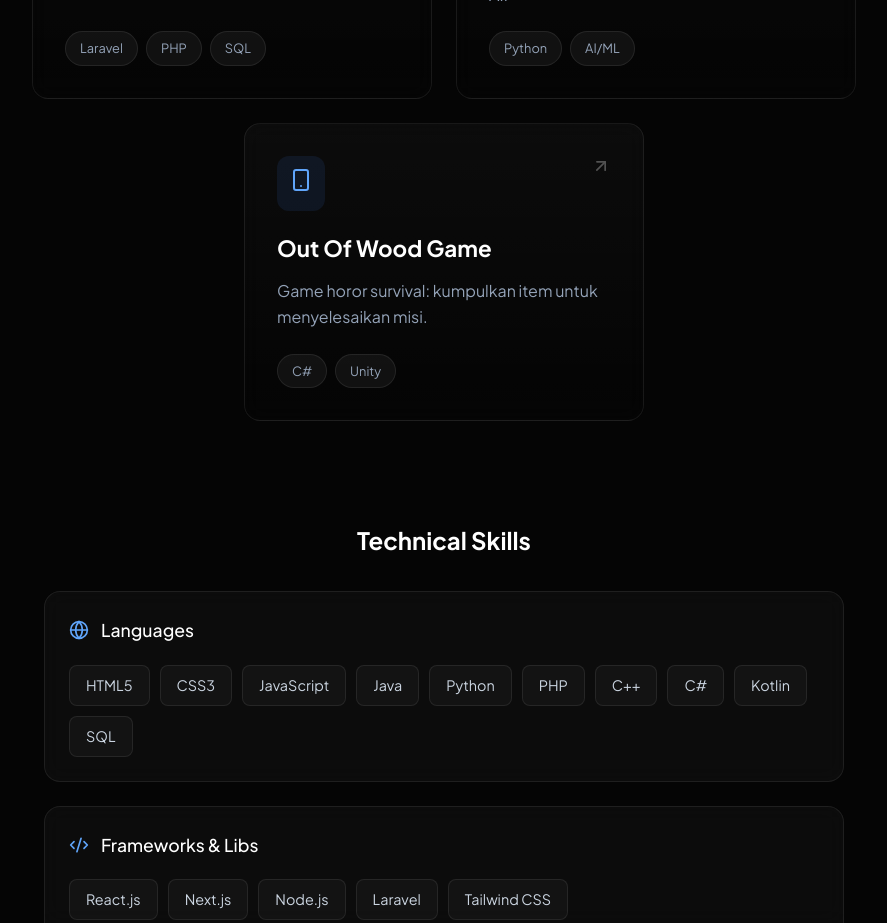
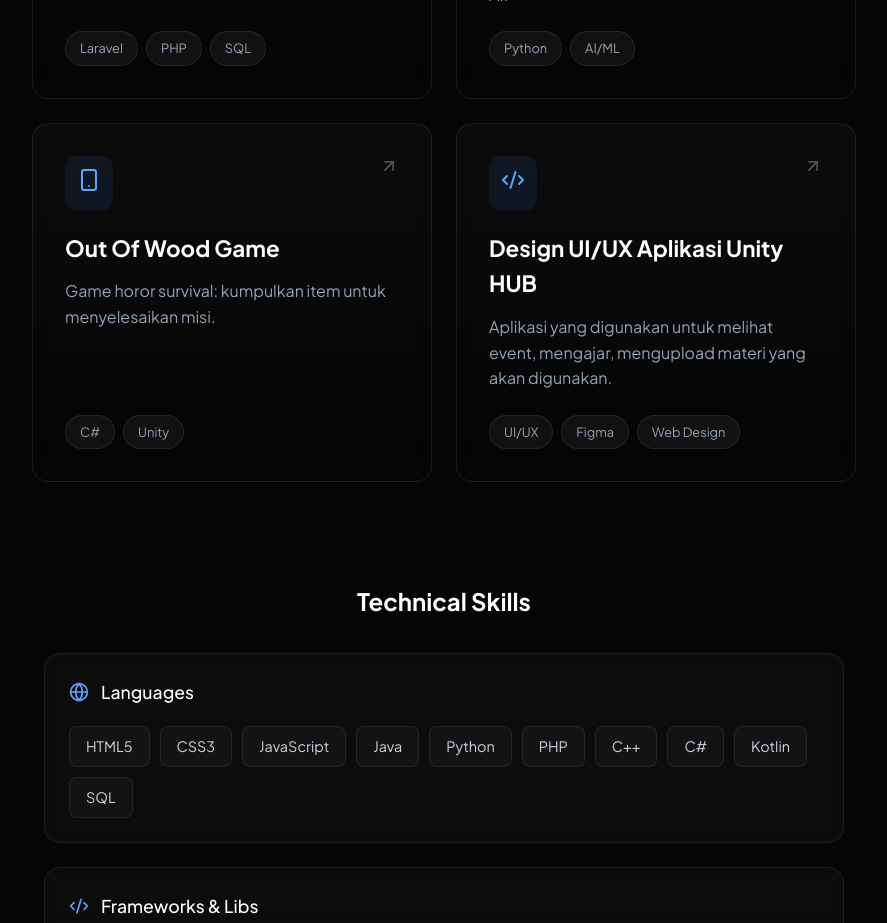
Before and after one commit to JoeRscL/Portofolio_JonathanSutandar, a React (Vite) app: page / in a window 1280 px wide. Shown: the part 1880-2803 px from the top of the page, without its empty margins (196-1083 px from the left). Built offline with nearby package versions, Linux system fonts and the light colour scheme.

Commit message:
Update App.jsx

```diff
--- a/src/App.jsx
+++ b/src/App.jsx
@@ -81,7 +81,14 @@ const DATA = {
       tags: ["C#", "Unity"],
       link: "https://drive.google.com/drive/folders/1wBj-vOoTfey1m58G9oztASJ0dYKhFBEG?usp=sharing",
       featured: true
-    }
+    },
+    {
+      title: "Design UI/UX Aplikasi Unity HUB",
+      desc: "Aplikasi yang digunakan untuk melihat event, mengajar, mengupload materi yang akan digunakan.",
+      tags: ["UI/UX", "Figma", "Web Design"],
+      link: "https://www.figma.com/proto/WLGWtsssyJ1lq73Fw3lwPT?node-id=0-1&t=At3KullP3gfr5JMs-6",
+      featured: false
+  }
   ],
 
   skills: [
```
